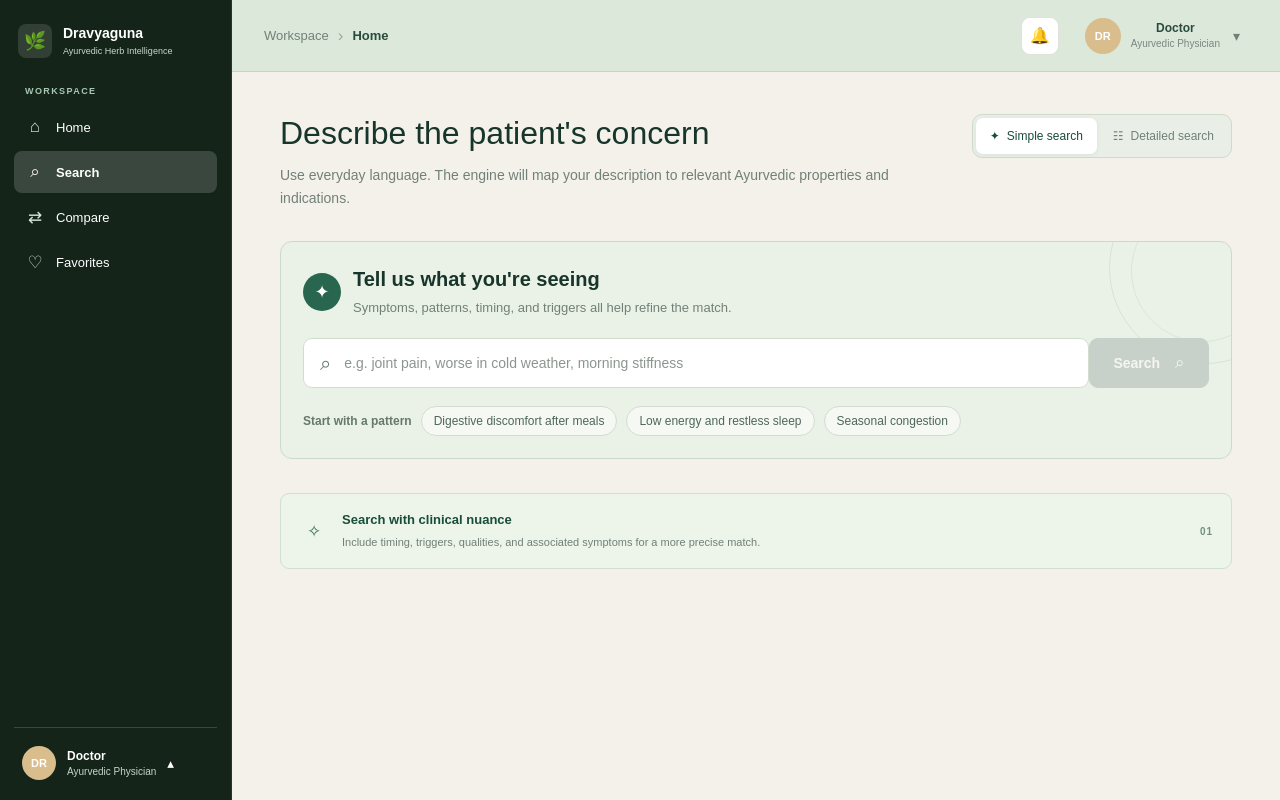
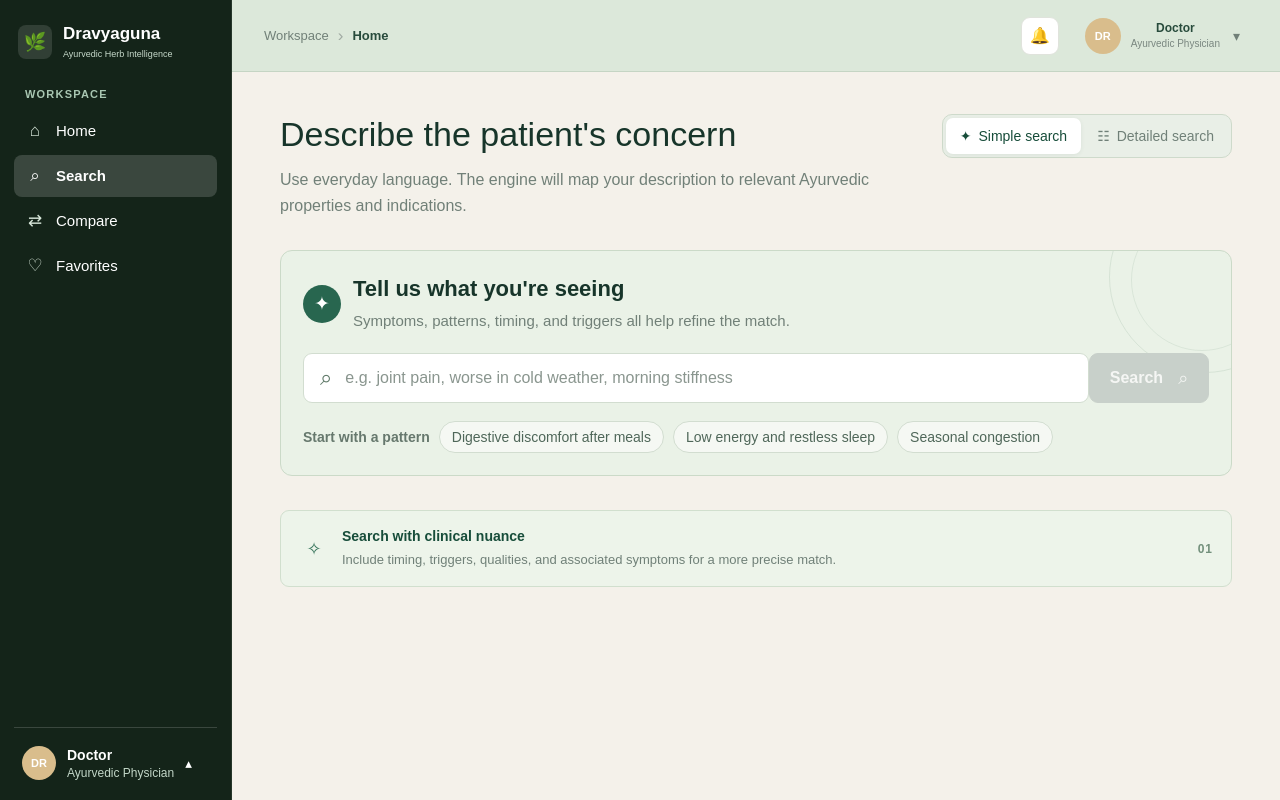
Before and after one commit to Shravani87-Bagal/Keshaurved_Dravyagun, a React app: page /search in a window 1280 px wide. Built offline with nearby package versions, Linux system fonts and the light colour scheme; the HTML template or start-up script is replaced by a standard one.

Commit message:
Update detailed search UI styling

```diff
--- a/src/components/DetailedSearch.jsx
+++ b/src/components/DetailedSearch.jsx
@@ -173,12 +173,11 @@ function DetailedSearch() {
 
       <div className="parameter-grid">
       {parameters.map((parameter) => (
-          <fieldset className="parameter-card" key={parameter.title}>
-            <legend>{parameter.title}</legend>
+  <div className="parameter-wrapper" key={parameter.title}>
+    <h3 className="parameter-title">{parameter.title}</h3>
 
-            <p className="parameter-subtitle">
-              {parameter.subtitle}
-            </p>
+    <fieldset className="parameter-card">
+      <p className="parameter-subtitle">{parameter.subtitle}</p>
 
       <div className="parameter-options">
         {parameter.options.map((option) => {
@@ -189,14 +188,9 @@ function DetailedSearch() {
             <button
               key={option}
               type="button"
-                    className={`parameter-chip ${
-                      isSelected ? "selected" : ""
-                    }`}
+              className={`parameter-chip ${isSelected ? "selected" : ""}`}
               onClick={() =>
-                      handleParameterSelect(
-                        parameter.title,
-                        option
-                      )
+                handleParameterSelect(parameter.title, option)
               }
             >
               {option}
@@ -205,6 +199,7 @@ function DetailedSearch() {
         })}
       </div>
     </fieldset>
+  </div>
 ))}
       </div>
     </section>
--- a/src/styles/DetailedSearch.css
+++ b/src/styles/DetailedSearch.css
@@ -1,6 +1,7 @@
 /* =========================================
    DETAILED SEARCH
    ========================================= */
+
    .detailed-search-button:disabled {
     background: #c8d0ca;
     border-color: #c8d0ca;
@@ -15,7 +16,7 @@
     transform: none;
   }
 
-   .detailed-search-section {
+  .detailed-search-section {
     width: 100%;
     padding: 26px 0 0;
     background: #f8f7f2;
@@ -38,7 +39,7 @@
   .detailed-search-label {
     margin: 0 0 10px;
 
-    font-size: 11px;
+    font-size: 12px;
     font-weight: 700;
     letter-spacing: 1.4px;
 
@@ -55,29 +56,6 @@
 
   .selection-status-top {
     flex: 1;
-    margin: 0;
-    padding: 12px 16px;
-    background: #f3eedf;
-    border: 1px solid #ded4c0;
-    border-radius: 8px;
-  }
-
-  .selection-status-top h3 {
-    margin: 0 0 4px;
-    font-size: 13px;
-    line-height: 1.3;
-    font-weight: 600;
-    color: #5f5135;
-  }
-
-  .selection-status-top p {
-    margin: 0;
-    font-size: 10px;
-    line-height: 1.5;
-    color: #81745c;
-  }
-
-  .selection-status-top {
     margin: 0 0 16px;
     padding: 12px 16px;
 
@@ -89,7 +67,7 @@
   .selection-status-top h3 {
     margin: 0 0 4px;
 
-    font-size: 13px;
+    font-size: 15px;
     line-height: 1.3;
     font-weight: 600;
 
@@ -99,7 +77,7 @@
   .selection-status-top p {
     margin: 0;
 
-    font-size: 10px;
+    font-size: 12px;
     line-height: 1.5;
 
     color: #81745c;
@@ -108,7 +86,7 @@
   .detailed-search-top h2 {
     margin: 0 0 8px;
 
-    font-size: 20px;
+    font-size: 24px;
     line-height: 1.3;
     font-weight: 500;
 
@@ -118,22 +96,41 @@
   .detailed-search-description {
     margin: 0;
 
-    font-size: 13px;
+    font-size: 15px;
     line-height: 1.6;
 
     color: #718078;
   }
 
   .clear-all-button {
-    padding: 5px 0;
+    display: inline-flex;
+    align-items: center;
+    justify-content: center;
+    min-height: 34px;
+    padding: 0 14px;
+    border: 1px solid #c8d5c8;
+    border-radius: 8px;
+    background: #ffffff;
+    color: #28664f;
+    font-family: inherit;
+    font-size: 13px;
+    font-weight: 600;
+    cursor: pointer;
+    transition:
+      background 0.2s ease,
+      border-color 0.2s ease,
+      color 0.2s ease,
+      transform 0.2s ease;
+  }
 
-    border: none;
-    background: transparent;
+  .clear-all-button:hover {
+    background: #eef4ec;
+    border-color: #28664f;
+    color: #205640;
+  }
 
-    font-size: 12px;
-    color: #87958d;
-
-    cursor: pointer;
+  .clear-all-button:active {
+    transform: scale(0.97);
   }
 
   .clear-all-button:hover {
@@ -168,30 +165,28 @@
       margin: 0;
       padding: 19px 14px 14px;
       box-sizing: border-box;
-      border: 1px solid #d3ddd3;
+      border: 1px solid #e2d6b8;
       border-radius: 10px;
-      background: #eef4ec;
+      background: #FAEFED;
     }
-
 
   /* Remove default fieldset border spacing */
 
   .parameter-card legend {
     padding: 0 7px;
 
-    font-size: 15px;
+    font-size: 17px;
     font-weight: 600;
 
     color: #17352a;
   }
-
   .parameter-subtitle {
     margin: -1px 7px 14px;
 
-    font-size: 12px;
+    font-size: 13px;
     line-height: 1.4;
 
-    color:  #66786d;
+    color: #66786d;
   }
 
 
@@ -215,7 +210,7 @@
     background: #f8faf5;
     color: #315d49;
     font-family: inherit;
-    font-size: 12px;
+    font-size: 14px;
     font-weight: 500;
     cursor: pointer;
     transition:
@@ -262,7 +257,7 @@
   .selection-status h3 {
     margin: 0 0 6px;
 
-    font-size: 14px;
+    font-size: 15px;
     line-height: 1.3;
     font-weight: 600;
 
@@ -272,7 +267,7 @@
   .selection-status p {
     margin: 0;
 
-    font-size: 11px;
+    font-size: 13px;
     line-height: 1.5;
 
     color: #718078;
@@ -296,7 +291,7 @@
     color: #ffffff;
 
     font-family: inherit;
-    font-size: 12px;
+    font-size: 14px;
     font-weight: 600;
 
     cursor: pointer;
@@ -359,7 +354,7 @@
     }
 
     .detailed-search-top h2 {
-      font-size: 19px;
+      font-size: 22px;
     }
 
     .parameter-card {
@@ -367,7 +362,7 @@
     }
 
     .parameter-chip {
-      font-size: 11px;
+      font-size: 13px;
       min-height: 29px;
       padding: 0 10px;
     }
--- a/src/styles/DoctorHome.css
+++ b/src/styles/DoctorHome.css
@@ -67,7 +67,7 @@
 
 .brand-text h1 {
   margin: 0;
-  font-size: 14px;
+  font-size: 17px;
   font-weight: 700;
   color: #ffffff;
 }
@@ -90,9 +90,9 @@
 .nav-label {
   margin: 0 0 10px;
   padding-left: 11px;
-  font-size: 9px;
+  font-size: 11px;
   font-weight: 700;
-  letter-spacing: 1.4px;
+  letter-spacing: 1.2px;
   color: #a9c7b2;
 }
 
@@ -110,7 +110,7 @@
   border-radius: 8px;
   text-decoration: none;
   color: #ffffff;
-  font-size: 13px;
+  font-size: 15px;
   transition:
     background 0.2s ease,
     color 0.2s ease;
@@ -214,14 +214,14 @@
 }
 
 .profile-info strong {
-  font-size: 12px;
+  font-size: 14px;
   font-weight: 700;
   color: #ffffff;
 }
 
 .profile-info span {
   margin-top: 3px;
-  font-size: 10px;
+  font-size: 12px;
   color: #c2d6c7;
 }
 
--- a/src/styles/SearchPage.css
+++ b/src/styles/SearchPage.css
@@ -52,7 +52,7 @@
 
   .search-page-label {
     margin: 0 0 9px;
-    font-size: 10px;
+    font-size: 12px;
     font-weight: 700;
     letter-spacing: 1.5px;
     color: #66806f;
@@ -60,7 +60,7 @@
 
   .search-header-text h1 {
     margin: 0 0 12px;
-    font-size: 32px;
+    font-size: 34px;
     line-height: 1.2;
     font-weight: 500;
     color: #17352a;
@@ -69,7 +69,7 @@
   .search-page-description {
     max-width: 620px;
     margin: 0;
-    font-size: 14px;
+    font-size: 16px;
     line-height: 1.65;
     color: #718078;
   }
@@ -107,7 +107,7 @@
     background: transparent;
     color: #708078;
 
-    font-size: 12px;
+    font-size: 14px;
     font-weight: 500;
 
     cursor: pointer;
@@ -198,13 +198,13 @@
     background: #28664f;
     color: #ffffff;
 
-    font-size: 18px;
+    font-size: 19px;
   }
 
   .simple-search-heading h2 {
     margin: 0 0 6px;
 
-    font-size: 20px;
+    font-size: 22px;
     line-height: 1.3;
     font-weight: 600;
 
@@ -214,7 +214,7 @@
   .simple-search-heading p {
     margin: 0;
 
-    font-size: 13px;
+    font-size: 15px;
     line-height: 1.6;
 
     color:  #718078;
@@ -257,7 +257,7 @@
     background: transparent;
     color: #26382d;
     font-family: inherit;
-    font-size: 14px;
+    font-size: 16px;
     line-height: 1.5;
   }
 
@@ -268,12 +268,12 @@
 
   .input-search-icon {
     flex-shrink: 0;
-    font-size: 20px;
+    font-size: 22px;
     color:  #5f7968;
   }
 
   .input-placeholder {
-    font-size: 13px;
+    font-size: 15px;
     color: #91a097;
   }
 
@@ -290,7 +290,7 @@
     background: #28664f;
     color: #ffffff;
     font-family: inherit;
-    font-size: 14px;
+    font-size: 16px;
     font-weight: 600;
     cursor: pointer;
     transition: background 0.2s ease, transform 0.2s ease;
@@ -298,7 +298,7 @@
 
   .simple-search-button span {
     margin-left: 7px;
-    font-size: 17px;
+    font-size: 18px;
   }
 
   .simple-search-button:hover {
@@ -333,7 +333,7 @@
     }
 
     .patterns-label {
-      font-size: 12px;
+      font-size: 14px;
       font-weight: 600;
       color: #66786d;
     }
@@ -345,7 +345,7 @@
       background: #f5f8f3;
       color: #4f6759;
       font-family: inherit;
-      font-size: 12px;
+      font-size: 14px;
       cursor: pointer;
       transition: background 0.2s ease, border-color 0.2s ease;
     }
@@ -392,13 +392,13 @@
 
     color: #35735a;
 
-    font-size: 17px;
+    font-size: 18px;
   }
 
   .clinical-nuance-content h2 {
     margin: 0 0 5px;
 
-    font-size: 13px;
+    font-size: 14px;
     line-height: 1.3;
     font-weight: 600;
 
@@ -408,7 +408,7 @@
   .clinical-nuance-content p {
     margin: 0;
 
-    font-size: 11px;
+    font-size: 13px;
     line-height: 1.5;
 
     color: #708078;
@@ -419,7 +419,7 @@
     right: 18px;
     top: 50%;
     transform: translateY(-50%);
-    font-size: 10px;
+    font-size: 12px;
     font-weight: 600;
     letter-spacing: 1px;
     color: #73907c;
```
Lines whose indentation alone changed are shown as unchanged.
